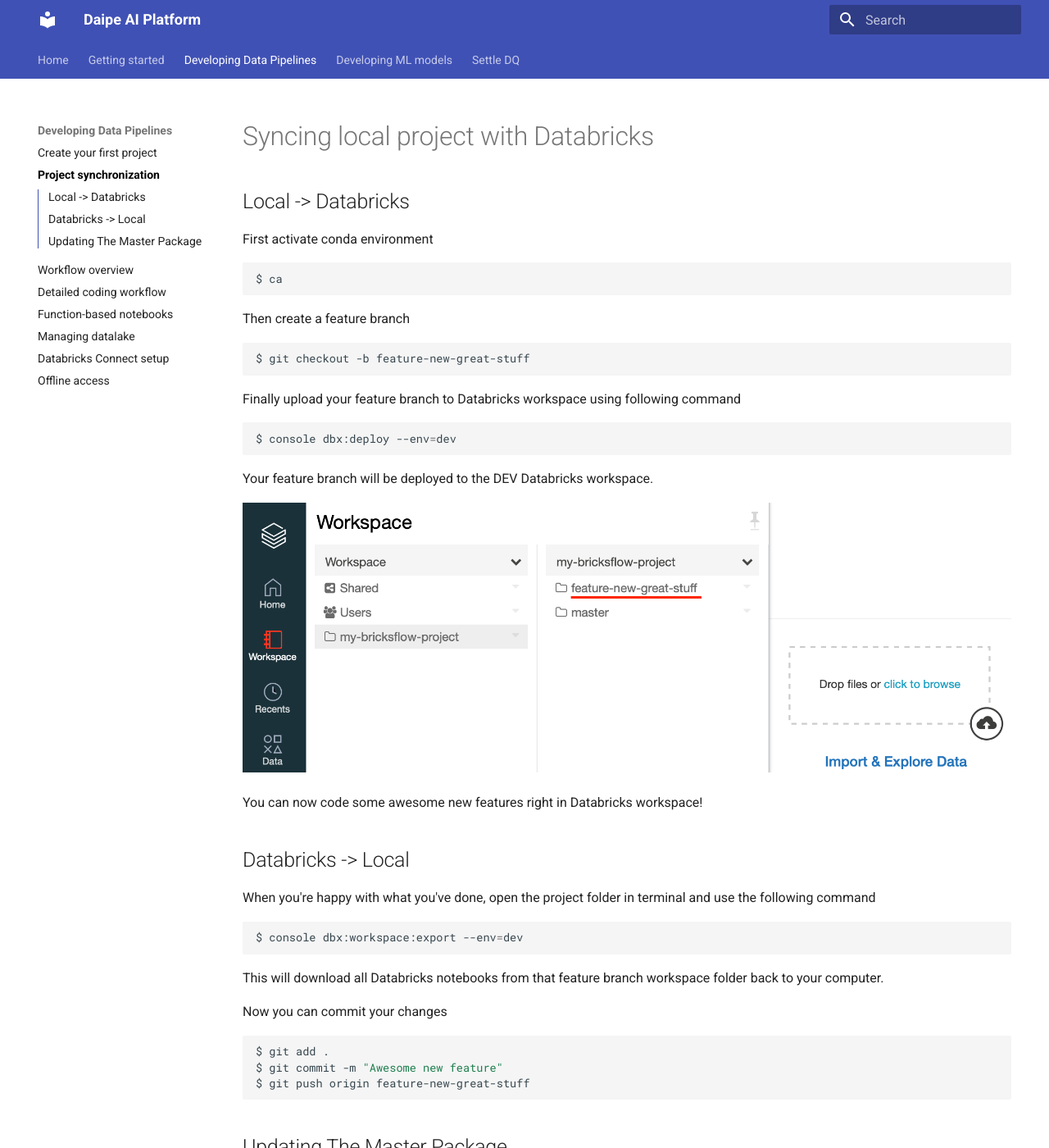
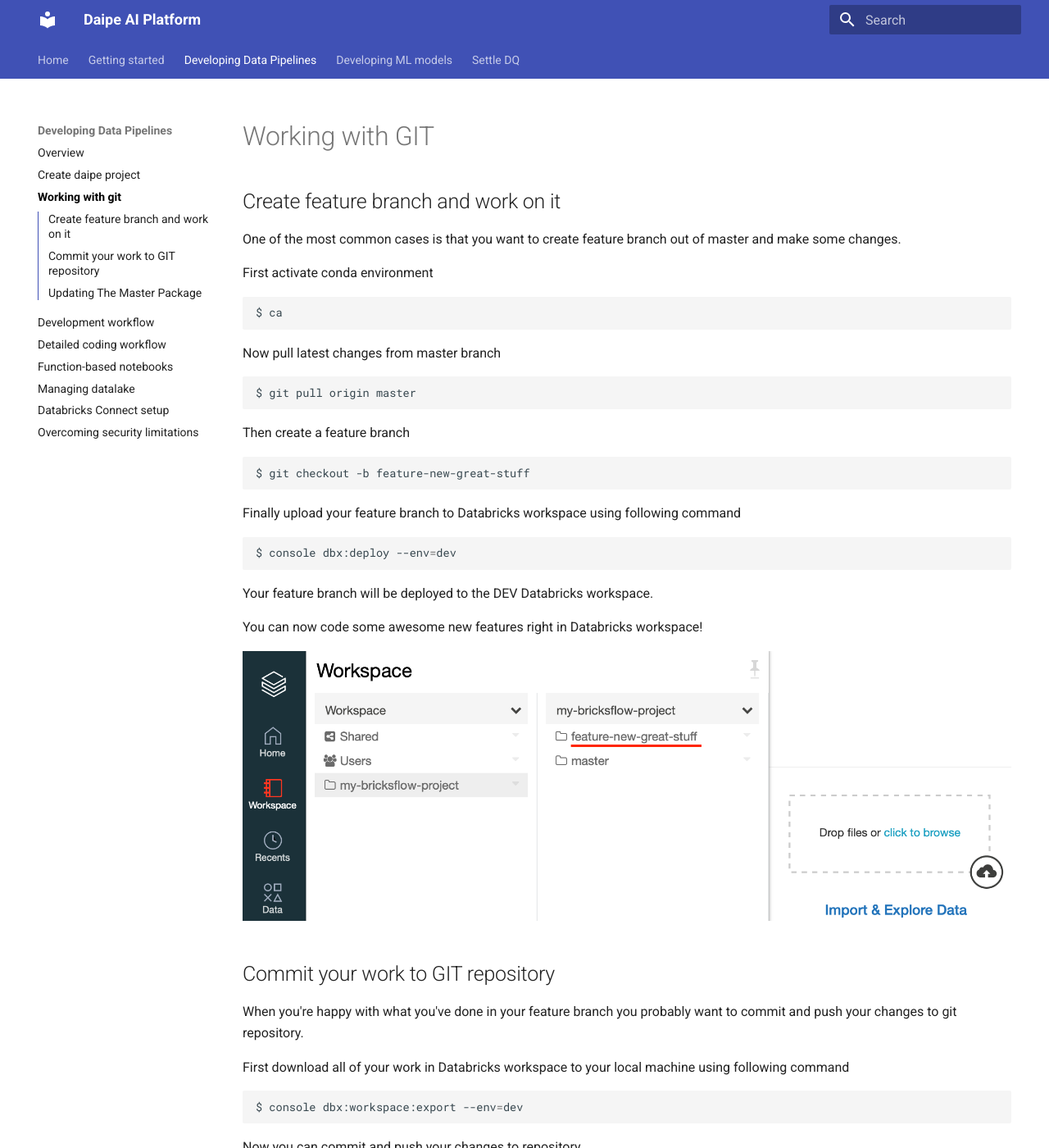
Before and after one commit to daipe-ai/platform-docs, an MkDocs documentation site: the page built from docs/data-pipelines-workflow/working-with-git.md, in a window 1280 px wide and 1400 px high. Shown: the whole window at 82% size. Built offline with MkDocs 1.6.1 and Material for MkDocs 9.7.7, drawn with Linux system fonts in a browser that asks for light colours; some of the changed text lies outside the part shown.

Commit message:
More use case strucutre

````diff
--- a/docs/data-pipelines-workflow/project-synchronization.md
+++ b/docs/data-pipelines-workflow/working-with-git.md
@@ -1,10 +1,17 @@
-# Syncing local project with Databricks
+# Working with GIT
 
-## Local -> Databricks
+## Create feature branch and work on it
+
+One of the most common cases is that you want to create feature branch out of master and make some changes.
 
 First activate conda environment
 ```bash
 $ ca
+```
+
+Now pull latest changes from master branch
+```bash
+$ git pull origin master
 ```
 
 Then create a feature branch
@@ -19,22 +26,21 @@
 
 Your feature branch will be deployed to the DEV Databricks workspace.
 
+You can now code some awesome new features right in Databricks workspace!
+
 ![](../images/bricks_feature_branch.png)
 
-You can now code some awesome new features right in Databricks workspace!
+## Commit your work to GIT repository
 
-## Databricks -> Local
+When you're happy with what you've done in your feature branch you probably want to commit and push your changes to git repository.
 
-When you're happy with what you've done, open the project folder in terminal and use the following command
 
+First download all of your work in Databricks workspace to your local machine using following command
 ```bash
 $ console dbx:workspace:export --env=dev
 ```
 
-This will download all Databricks notebooks from that feature branch workspace folder back to your computer.
-
-Now you can commit your changes
-
+Now you can commit and push your changes to repository
 ```bash
 $ git add .
 $ git commit -m "Awesome new feature"
--- a/mkdocs.yml
+++ b/mkdocs.yml
@@ -25,14 +25,15 @@
       Machine Learning project: getting-started/ml-project-setup.md
       Self-hosted agents (optional): getting-started/devops-agents-setup.md
   - Developing Data Pipelines:
-      Create your first project: data-pipelines-workflow/create-daipe-project.md
-      Project synchronization: data-pipelines-workflow/project-synchronization.md
-      Workflow overview: data-pipelines-workflow/index.md
+      Overview: data-pipelines-workflow/index.md
+      Create daipe project: data-pipelines-workflow/create-daipe-project.md
+      Working with git: data-pipelines-workflow/working-with-git.md
+      Development workflow: data-pipelines-workflow/development-workflow.md
       Detailed coding workflow: data-pipelines-workflow/coding-workflow.md
       Function-based notebooks: data-pipelines-workflow/coding-basics.md
       Managing datalake: data-pipelines-workflow/managing-datalake.md
       Databricks Connect setup: data-pipelines-workflow/databricks-connect.md
-      Offline access: data-pipelines-workflow/offline-access.md
+      Overcoming security limitations: data-pipelines-workflow/overcoming-security-limitations.md
   - Developing ML models:
     - Workflow overview: ml-workflow/index.md
     - MLOps pipelines: ml-workflow/pipelines.md
````
Also changed, not shown: docs/data-pipelines-workflow/create-daipe-project.md (+11 -2 lines), docs/data-pipelines-workflow/development-workflow.md (added, +16 -0 lines), docs/data-pipelines-workflow/index.md (+2 -15 lines), docs/data-pipelines-workflow/offline-access.md (deleted, +0 -104 lines), docs/data-pipelines-workflow/overcoming-security-limitations.md (added, +116 -0 lines), docs/images/data-pipelines-overview.png (added), docs/images/pushed_project.png (added).
